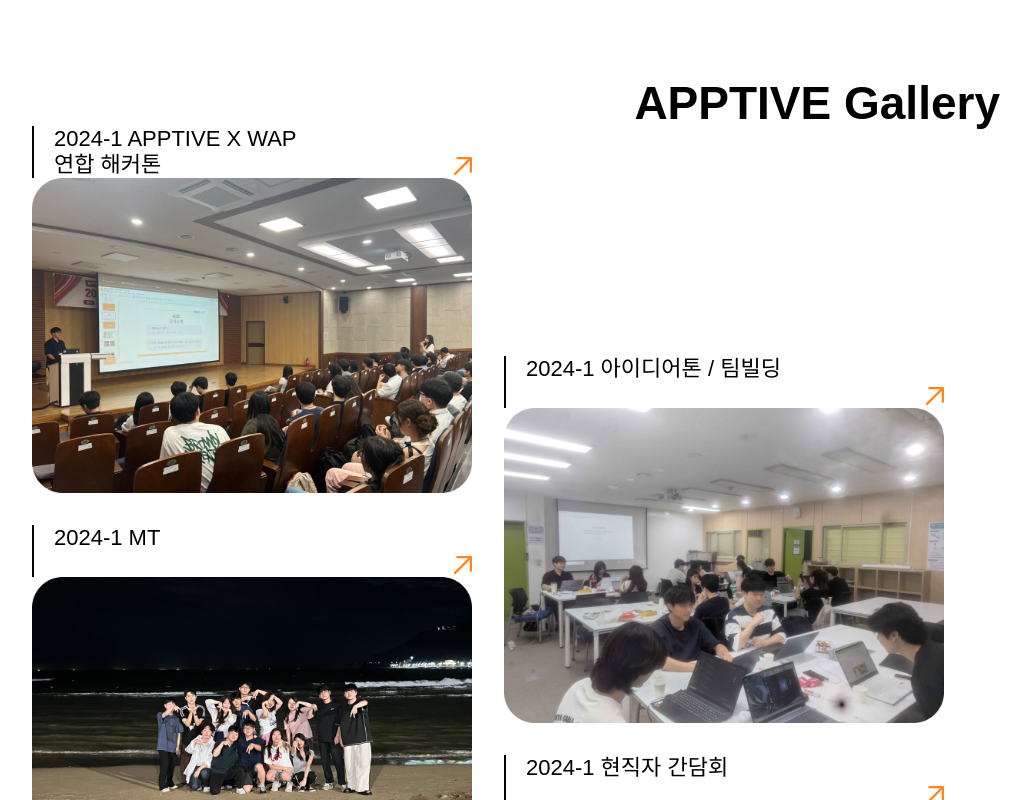
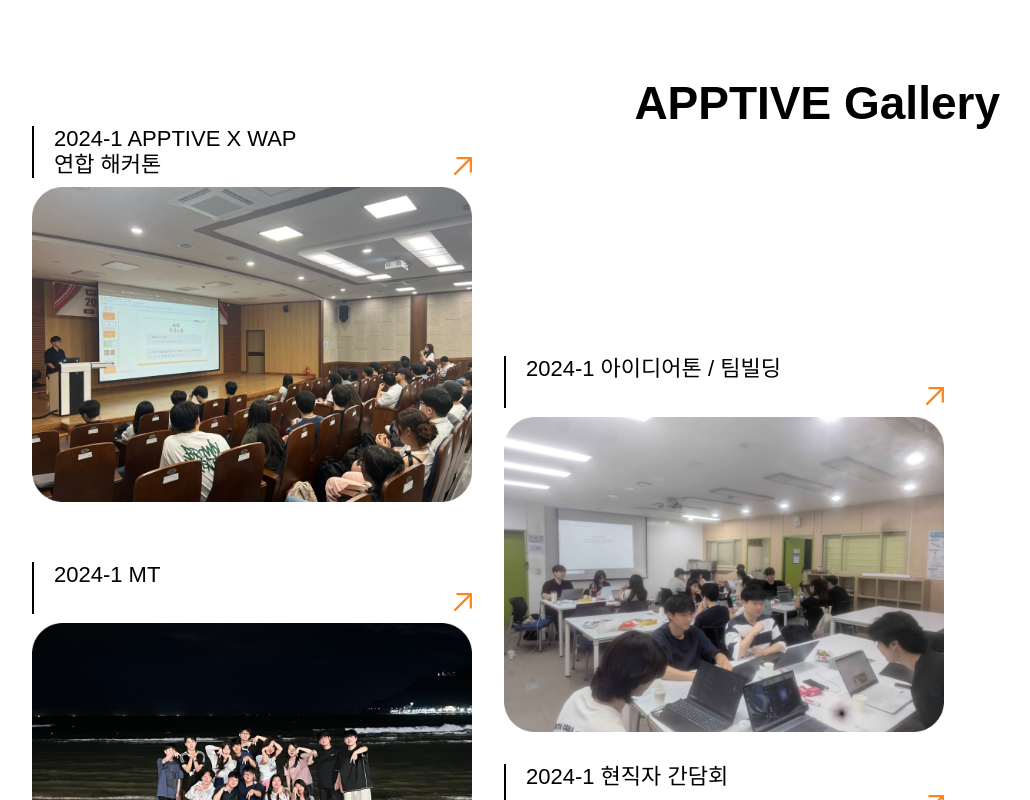
Before and after one commit to ApptiveDev/apptive-home-frontend, a React (Vite) app: page / in a window 1280 px wide. Shown: the part 4280-5080 px from the top of the page, without its empty margins (152-1182 px from the left). Built offline with nearby package versions, Linux system fonts and the light colour scheme; a web font is replaced by a local one.

Commit message:
refactor: gap 수정

```diff
--- a/src/components/organisms/gallery/GalleryCard.tsx
+++ b/src/components/organisms/gallery/GalleryCard.tsx
@@ -22,6 +22,7 @@ function GalleryCard({ title, image }: GalleryCardProps) {
         size="full-width"
         direction="column"
         align="center"
+        gap={9}
       >
         <Container
           size="full-width"
--- a/src/components/organisms/gallery/GallerySection.tsx
+++ b/src/components/organisms/gallery/GallerySection.tsx
@@ -89,7 +89,7 @@ function GallerySection() {
           size="full-width"
           justify="center"
           align="center"
-          gap="32px"
+          gap="40px"
           padding="20px 0"
           responsiveStyle={{
             md: { display: 'none' }, // sm 화면 이상에서는 숨김
@@ -106,7 +106,7 @@ function GallerySection() {
           }}
           gap="32px"
         >
-          <Container direction="column" gap="32px">
+          <Container direction="column" gap="60px">
             {evenIndexCards.map((card) => (
               <GalleryCard
                 title={card.title}
```
